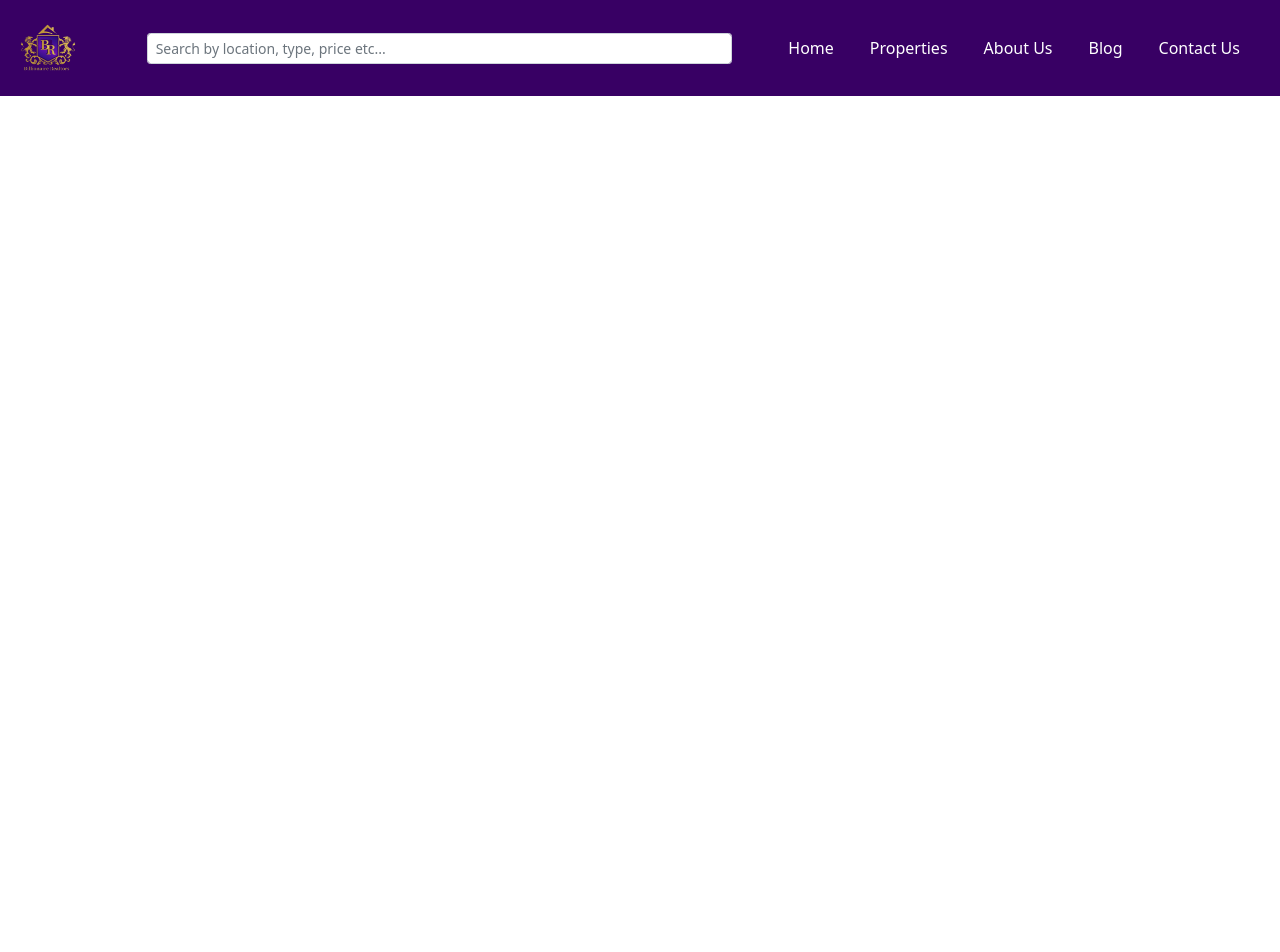
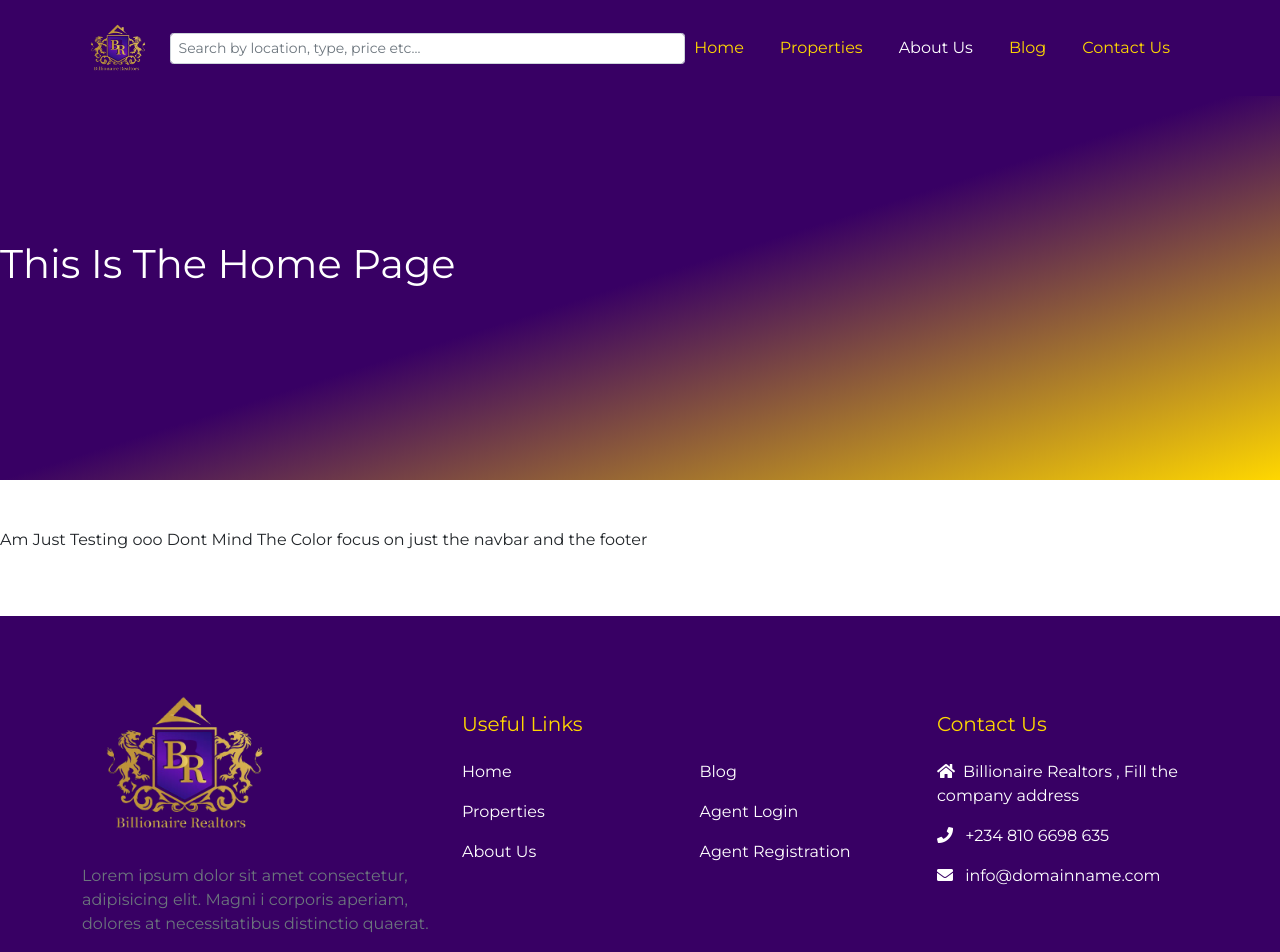
Before and after one commit to Adaeze-k/real_estate, a Vue app: page / in a window 1280 px wide. Shown: the top 952 px of the page. Before the commit the page ends 800 px from the top, so only its background shows below. Built offline with nearby package versions, Linux system fonts and the light colour scheme.

Commit message:
Done Header And Footer Fix

```diff
--- a/package.json
+++ b/package.json
@@ -8,6 +8,7 @@
     "lint": "vue-cli-service lint"
   },
   "dependencies": {
+    "@fortawesome/fontawesome-free": "^5.15.3",
     "@popperjs/core": "^2.9.2",
     "bootstrap": "^5.0.0-beta3",
     "bootstrap-vue": "^2.21.2",
--- a/public/index.html
+++ b/public/index.html
@@ -6,6 +6,7 @@
     <meta name="viewport" content="width=device-width,initial-scale=1.0">
     <link rel="icon" href="<%= BASE_URL %>favicon.ico">
     <title><%= htmlWebpackPlugin.options.title %></title>
+    <link rel="stylesheet" href="https://cdnjs.cloudflare.com/ajax/libs/font-awesome/5.15.3/css/all.min.css">
   </head>
   <body>
     <noscript>
--- a/src/App.vue
+++ b/src/App.vue
@@ -1,10 +1,24 @@
 <template>
-  <UserHeader/>
-  <router-view/>
-  <UserFooter/>
+  <div>
+    <UserHeader/>
+    <router-view/>
+    <UserFooter/>
+  </div>
 </template>
 
 <style>
+@import url('https://fonts.googleapis.com/css2?family=Montserrat&display=swap');
+*{
+  font-family: 'Montserrat', sans-serif;
+}
+a:hover{
+	text-decoration: none;
+	color: #FFD700;
+  transition: 1s all;
+}
+.gold-text{
+  color: #FFD700 !important;
+}
 
 </style>
 
--- a/src/components/UserFooter.vue
+++ b/src/components/UserFooter.vue
@@ -1,9 +1,106 @@
 <template>
-  <div>
+  <footer class="">
+    <div class="container py-5">
+		<div class="row">
+			<div class="col-md-4">
+				<div>
+					<img src="@/assets/logo.png" class="img-fluid">
+				</div>
+				<p class="text-justify text-muted">
+					Lorem ipsum dolor sit amet consectetur, adipisicing elit. Magni i corporis aperiam, dolores at necessitatibus distinctio quaerat.
+				</p>
+			</div>
+			<div class="col-md-5">
+				<h5 class="gold-text pb-3 mt-sm-5">Useful Links</h5>
+				<div class="row">
 
-  </div>
+					<div class="col-6">
+						<div class="">
+
+							<p>
+								<router-link to="/">Home</router-link>
+							</p>
+							<p>
+								<router-link to="/">Properties</router-link>
+							</p>
+							<p>
+								<router-link to="/">About Us</router-link>
+							</p>
+
+						</div>
+					</div>
+					<div class="col-6">
+						<div class="">
+
+							<p>
+								<router-link to="/">Blog</router-link>
+							</p>
+
+							<p>
+								<router-link to="/">Agent Login</router-link>
+							</p>
+							<p>
+								<router-link to="/">Agent Registration</router-link>
+							</p>
+
+						</div>
+					</div>
+				</div>
+
+			</div>
+
+			<div class="col-md-3">
+				<div class="mt-sm-5 ">
+					<h5 class="gold-text  pb-3">Contact Us</h5>
+					<p>
+						<i class="fas fa-home me-2"></i>Billionaire Realtors , Fill the company address
+					</p>
+					<p>
+						<i class="fas fa-phone me-2"></i> +234 810 6698 635
+					</p>
+					<p>
+						<i class="fas fa-envelope me-2"></i> info@domainname.com
+					</p>
+
+				</div>
+			</div>
+		</div>
+		<hr />
+		<div class="text-center py-3">
+			<router-link to="/">
+				<i class="fab fa-facebook fa-2x mx-5"></i>
+			</router-link>
+			<router-link to="/">
+				<i class="fab fa-twitter fa-2x mx-5"></i>
+			</router-link>
+			<router-link to="/">
+				<i class="fab fa-instagram fa-2x mx-5"></i>
+			</router-link>
+
+		</div>
+	</div>
+   <div class="bg-dark py-3 text-center">
+	&copy; {{ new Date().getFullYear() }} Billionaire Realtors
+   </div>
+  </footer>
+
 </template>
-<style>
+<style scoped>
+footer{
+	background: #380064;
+	color: #fff;
+}
+footer img{
+	width: 200px;
+}
+a{
+	text-decoration: none;
+	color: #fff;
+}
+a:hover{
+	text-decoration: none;
+	color: #FFD700;
+}
 
 
 </style>
--- a/src/components/UserHeader.vue
+++ b/src/components/UserHeader.vue
@@ -1,10 +1,10 @@
 <template>
-
+  <div class="top-div">
    	<nav class="navbar navbar-expand-lg navbar-dark fixed-top">
-		<div class="container-fluid">
-			<a class="navbar-brand" href="/">
+		<div class="container">
+			<router-link to="/" class="navbar-brand" href="/">
 				<img src="@/assets/logo.png" class="img-fluid">
-			</a>
+			</router-link>
 			<button class="navbar-toggler" type="button" data-bs-toggle="collapse" data-bs-target="#navbarSupportedContent" aria-controls="navbarSupportedContent" aria-expanded="false" aria-label="Toggle navigation">
 				<span class="navbar-toggler-icon"></span>
 			</button>
@@ -14,25 +14,26 @@
 				</form>
 				<ul class="navbar-nav  mb-2 mb-lg-0 navbar-nav-scroll">
 					<li class="nav-item">
-						<router-link to="/" class="nav-link" aria-current="page" >Home </router-link>
+						<router-link to="/" exact-active-class="active" class="nav-link" aria-current="page" >Home </router-link>
 					</li>
 					<li class="nav-item">
-						<router-link to="/" class="nav-link " aria-current="page" >Properties </router-link>
+						<router-link to="/"  exact-active-class="active" class="nav-link " aria-current="page" >Properties </router-link>
 					</li>
 					<li class="nav-item">
-						<router-link to="/about" class="nav-link " aria-current="page" >About Us  </router-link>
+						<router-link to="/about"  exact-active-class="active" class="nav-link " aria-current="page" >About Us  </router-link>
 					</li>
 					<li class="nav-item">
-						<router-link to="/" class="nav-link " aria-current="page">Blog </router-link>
+						<router-link to="/"  exact-active-class="active" class="nav-link " aria-current="page">Blog </router-link>
 					</li>
 					<li class="nav-item">
-						<router-link to="/" class="nav-link " aria-current="page" >Contact Us </router-link>
+						<router-link to="/"  exact-active-class="active" class="nav-link " aria-current="page" >Contact Us </router-link>
 					</li>
 				</ul>
 
 			</div>
 		</div>
 	</nav>
+  </div>
 
 </template>
 <style scoped>
@@ -44,11 +45,17 @@ nav{
 	color: #fff !important;
 	margin-right: 10px;
 }
+.nav-item:hover, .nav-link:hover, .active{
+	color: #FFD700 !important;
+}
 .navbar-brand img{
 	width: 70px;
 }
 nav form{
 	width: 50%;
+}
+.top-div{
+	margin-bottom:10vh !important
 }
 
 </style>
--- a/src/views/About.vue
+++ b/src/views/About.vue
@@ -1,5 +1,19 @@
 <template>
-  <div class="about">
-    <h1>This is an about page</h1>
+  <div >
+      <div class="intro">
+        <h1>Here Comes The About</h1>
+      </div>
+      <div class="py-5">
+        <p>Am Just Testing ooo Dont Mind The Color focus on just the navbar and the footer</p>
+      </div>
   </div>
 </template>
+
+<style scoped>
+.intro{
+  background: linear-gradient(to right bottom, #380064 50%, #FFD700);
+  min-height: 50vh;
+  padding-top: 20vh;
+  color: #fff;
+}
+</style>
--- a/src/views/Home.vue
+++ b/src/views/Home.vue
@@ -1,8 +1,22 @@
 <template>
-  <div>
-    Home
+  <div >
+      <div class="intro">
+        <h1>This Is The Home Page</h1>
+      </div>
+      <div class="py-5">
+        <p>Am Just Testing ooo Dont Mind The Color focus on just the navbar and the footer</p>
+      </div>
   </div>
 </template>
+
+<style scoped>
+.intro{
+  background: linear-gradient(to right bottom, #380064 50%, #FFD700);
+  min-height: 50vh;
+  padding-top: 20vh;
+  color: #fff;
+}
+</style>
 
 <script>
 // @ is an alias to /src
```
Also changed, not shown: 1 other file (tests, documents, lock files or other folders).
